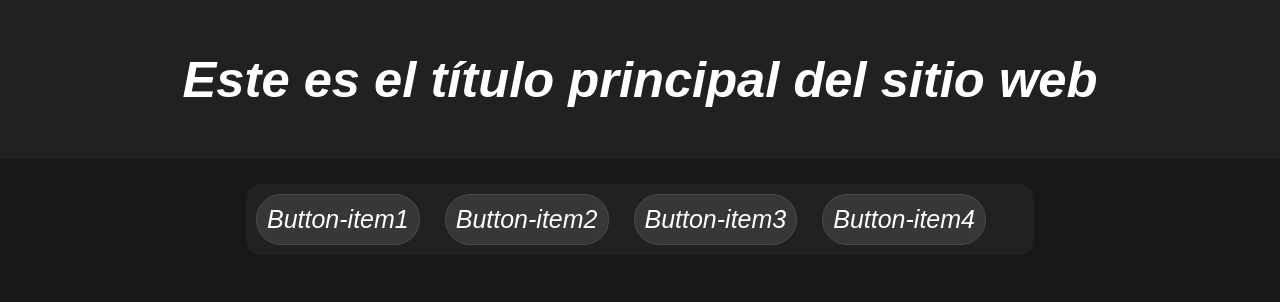
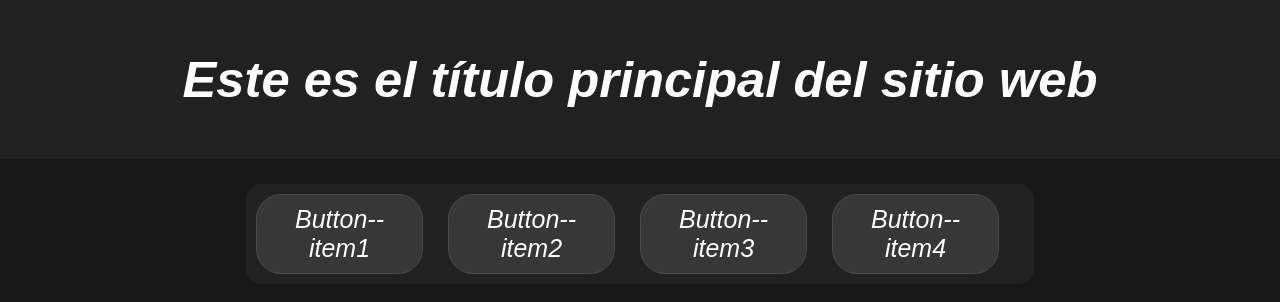
Before and after one commit to animaultrix/htdocs, a plain HTML site: page Deusto/practica css/index.html in a window 1280 px wide. Shown: the top 302 px of the page. Drawn offline with Linux system fonts and the light colour scheme.

Commit message:
mejora css y html

```diff
--- a/Deusto/practica css/index.html
+++ b/Deusto/practica css/index.html
@@ -15,10 +15,10 @@
         </header>
         <nav id="menu">
             <ul>
-                <li>Button-item1</li>
-                <li>Button-item2</li>
-                <li>Button-item3</li>
-                <li>Button-item4</li>
+                <li>Button--item1</li>
+                <li>Button--item2</li>
+                <li>Button--item3</li>
+                <li>Button--item4</li>
             </ul>
         </nav>
 
```
